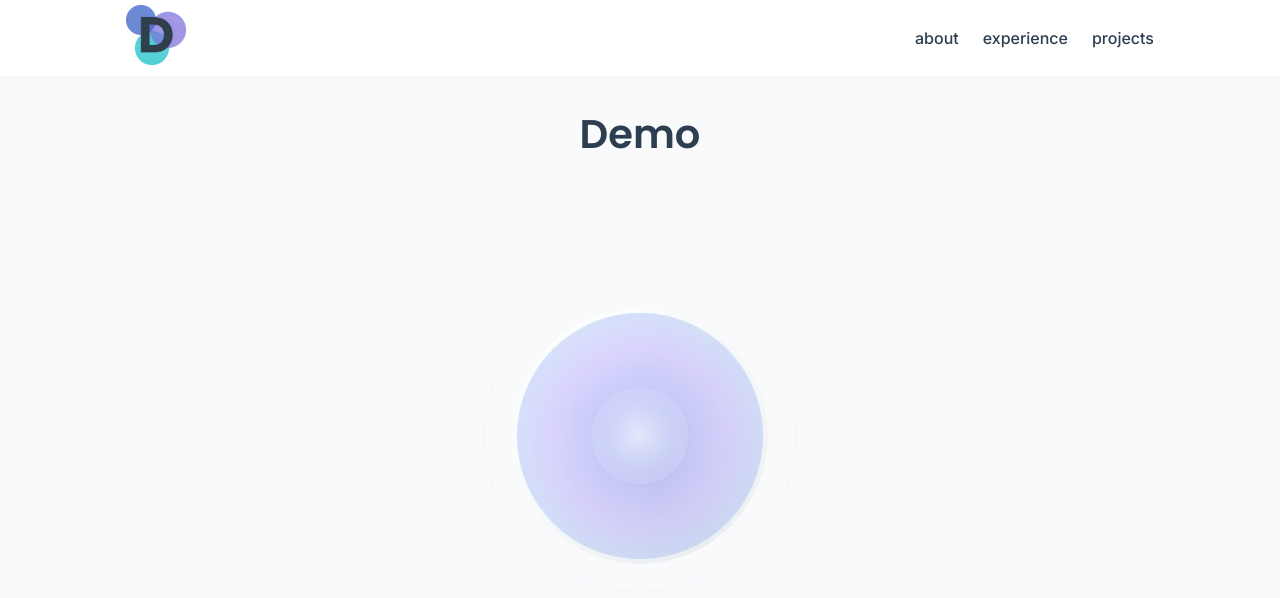
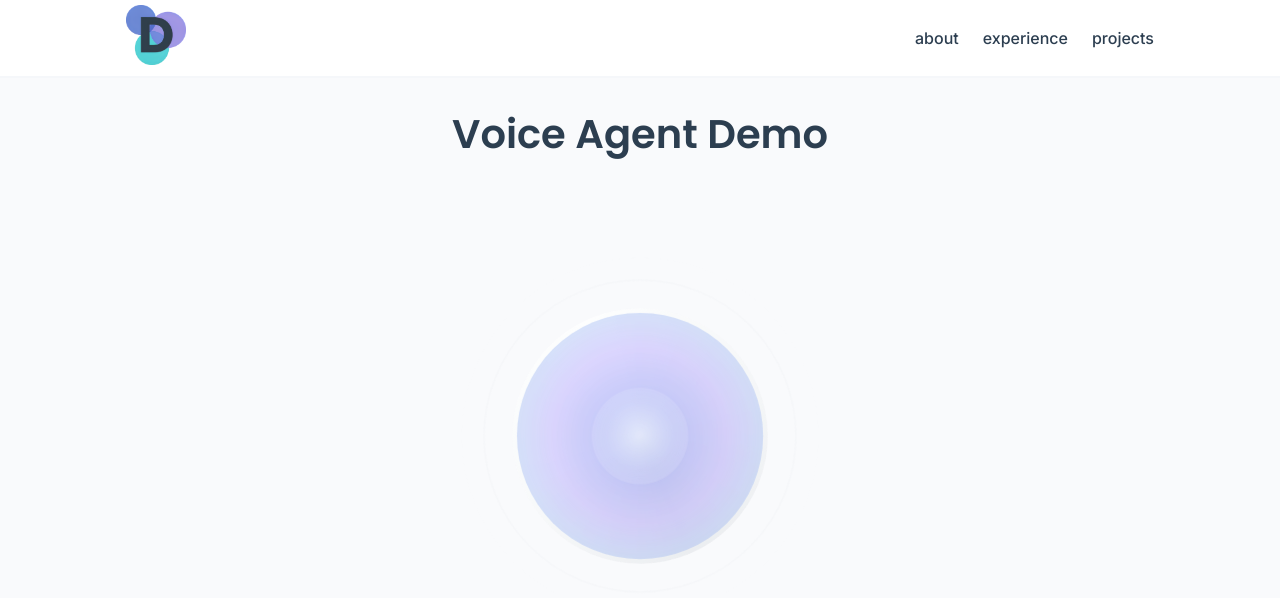
Before and after one commit to dedhaw/portfolio, a React (Vite) app: page /voicechat in a window 1280 px wide. Shown: the top 598 px of the page. Built offline with nearby package versions, Linux system fonts and the light colour scheme.

Commit message:
Update VoiceAgent.tsx

```diff
--- a/src/components/VoiceAgent.tsx
+++ b/src/components/VoiceAgent.tsx
@@ -15,7 +15,7 @@ export default function VoiceAgent() {
   return (
     <section>
         <Container>
-            <h1 className='header-centered'>Demo</h1>
+            <h1 className='header-centered'>Voice Agent Demo</h1>
             <AudioCaptureWrapper>
                 {({
                     status,
```
